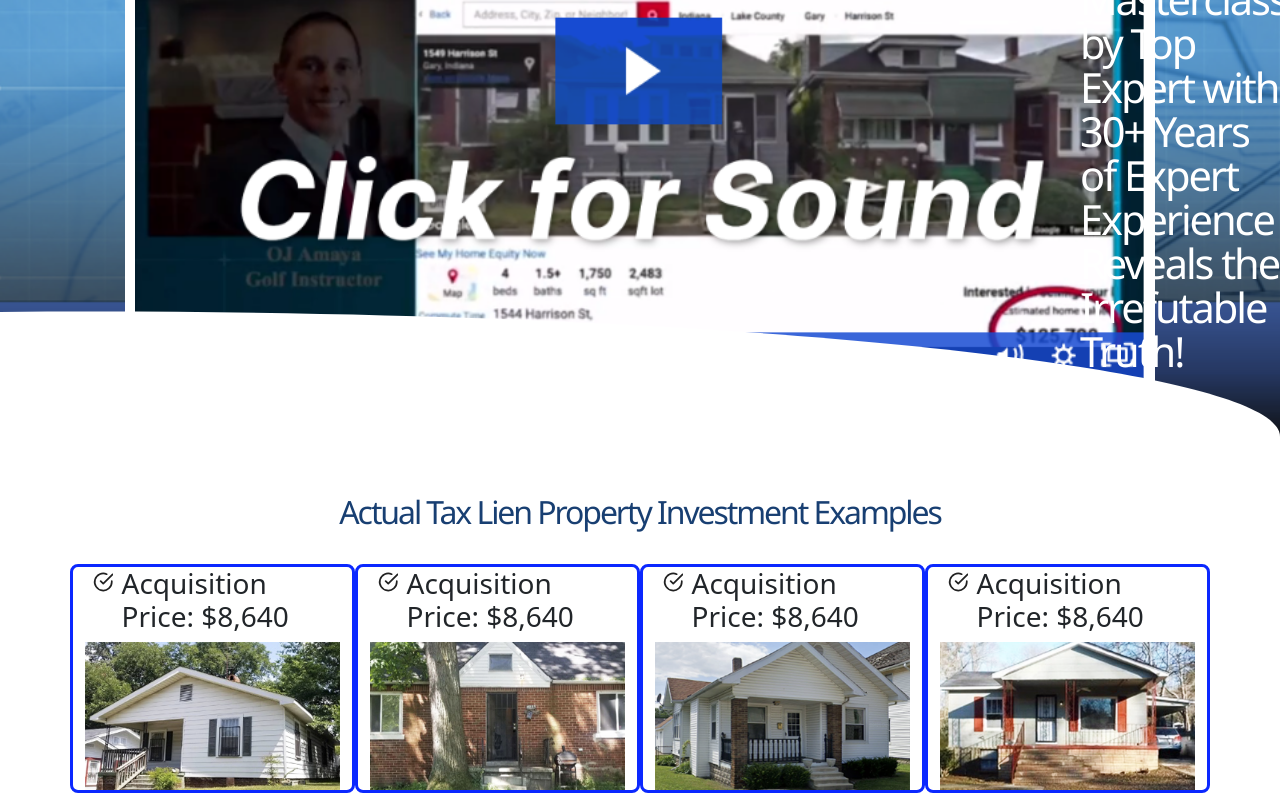
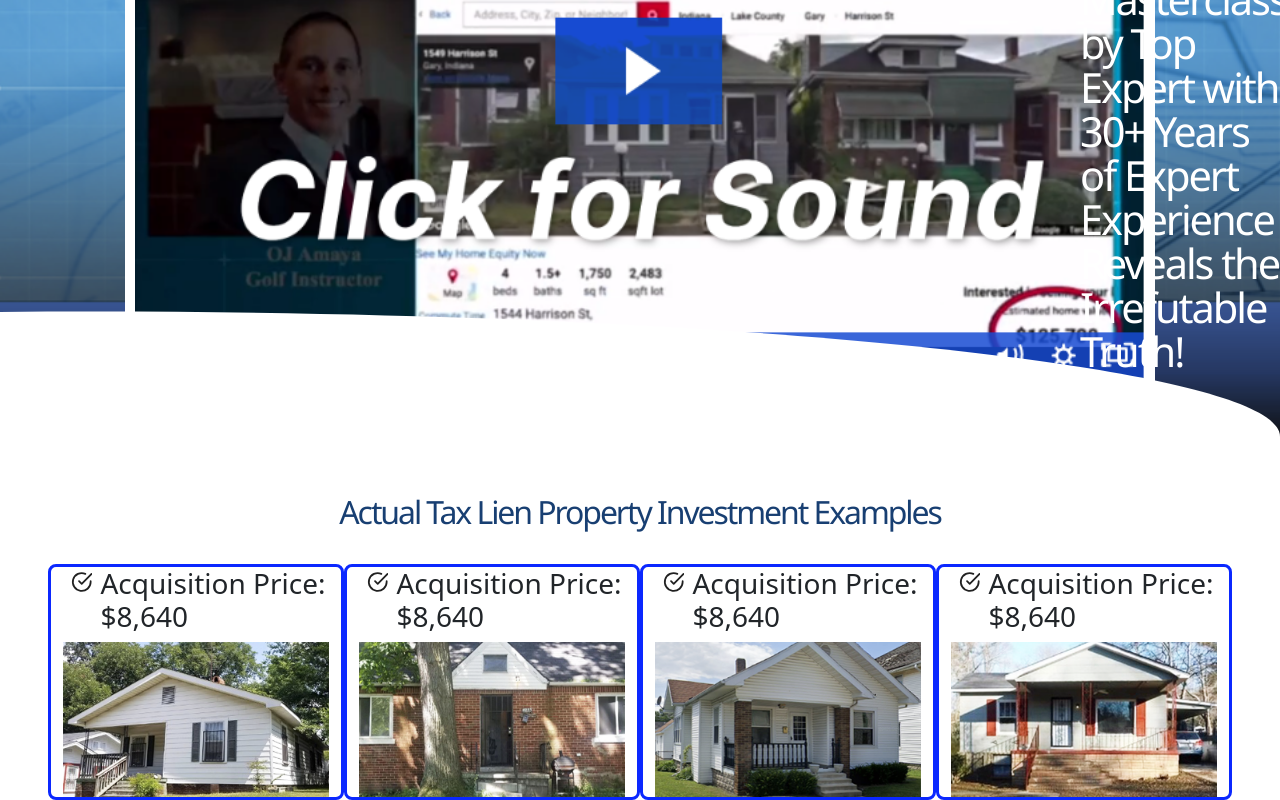
Before and after one commit to jbaxter91/ustla-resume, a plain HTML site: page index.html in a window 1280 px wide. Shown: the part 583-1383 px from the top of the page. Drawn offline with nearby package versions, Linux system fonts and the light colour scheme.

Commit message:
changed example container to fluid and added row margin - More space for examples

```diff
--- a/index.html
+++ b/index.html
@@ -1,31 +1,42 @@
 <!DOCTYPE html>
 <html lang="en">
   <head>
-    <meta charset="UTF-8">
-    <meta http-equiv="X-UA-Compatible" content="IE=edge">
-    <meta name="viewport" content="width=device-width, initial-scale=1.0">
+    <meta charset="UTF-8" />
+    <meta http-equiv="X-UA-Compatible" content="IE=edge" />
+    <meta name="viewport" content="width=device-width, initial-scale=1.0" />
     <title>Free Tax Lien Training | US Tax Lien Association</title>
-    <link rel="stylesheet" href="style.css">
+    <link rel="stylesheet" href="style.css" />
     <!--Bootstrap CSS only -->
-    <link href="https://cdn.jsdelivr.net/npm/bootstrap@5.1.3/dist/css/bootstrap.min.css" rel="stylesheet" integrity="sha384-1BmE4kWBq78iYhFldvKuhfTAU6auU8tT94WrHftjDbrCEXSU1oBoqyl2QvZ6jIW3" crossorigin="anonymous">
+    <link
+      href="https://cdn.jsdelivr.net/npm/bootstrap@5.1.3/dist/css/bootstrap.min.css"
+      rel="stylesheet"
+      integrity="sha384-1BmE4kWBq78iYhFldvKuhfTAU6auU8tT94WrHftjDbrCEXSU1oBoqyl2QvZ6jIW3"
+      crossorigin="anonymous"
+    />
     <!-- Font Awesome -->
-    <link rel="stylesheet" href="https://cdnjs.cloudflare.com/ajax/libs/font-awesome/6.1.1/css/all.min.css" integrity="sha512-KfkfwYDsLkIlwQp6LFnl8zNdLGxu9YAA1QvwINks4PhcElQSvqcyVLLD9aMhXd13uQjoXtEKNosOWaZqXgel0g==" crossorigin="anonymous" referrerpolicy="no-referrer" />
+    <link
+      rel="stylesheet"
+      href="https://cdnjs.cloudflare.com/ajax/libs/font-awesome/6.1.1/css/all.min.css"
+      integrity="sha512-KfkfwYDsLkIlwQp6LFnl8zNdLGxu9YAA1QvwINks4PhcElQSvqcyVLLD9aMhXd13uQjoXtEKNosOWaZqXgel0g=="
+      crossorigin="anonymous"
+      referrerpolicy="no-referrer"
+    />
   </head>
   <body>
     <div class="container store-nav">
-
       <header class="row justify-content-center flex">
         <!-- Logo -->
         <div class="col-4">
-                <img src="./images/ustla-logo-black-sm.png" alt="USTLA Logo">
+          <img src="./images/ustla-logo-black-sm.png" alt="USTLA Logo" />
         </div>
         <!-- Nav -->
         <nav class="col-md-8 d-flex flex-row">
           <div class="nav-link">
-                    <a class="p-4 link-dark" href="#">Home</a></div>
+            <a class="p-4 link-dark" href="#">Home</a>
+          </div>
           <div class="nav-link">
             <div class="dropdown">
-                        <a class="p-4 link-dark" class=" dropdown-toggle">
+              <a class="p-4 link-dark" class="dropdown-toggle">
                 About
                 <i class="fa fa-caret-down"></i>
               </a>
@@ -34,69 +45,75 @@
               </div>
             </div>
           </div>
-                <div class="nav-link"><a class="p-4 link-dark" href="#">Facts</a></div>
+          <div class="nav-link">
+            <a class="p-4 link-dark" href="#">Facts</a>
+          </div>
           <div class="nav-link"><a class="p-4 link-dark" href="#">Blog</a></div>
-                <div class="nav-link"><a class="p-4 link-dark" href="#">Members</a></div>
+          <div class="nav-link">
+            <a class="p-4 link-dark" href="#">Members</a>
+          </div>
         </nav>
       </header>
-
     </div>
     <div class=".container-fluid hero-section mt-5">
       <div class="container text-center">
         <h1 class="hero-title pt-3">
           Learn How You Can Safely Acquire Valuable Real Estate at Huge
-                Discounts & Earn Secured Fixed Returns through the
-                Power of Investing in Tax Lien Certificates
+          Discounts & Earn Secured Fixed Returns through the Power of Investing
+          in Tax Lien Certificates
         </h1>
-
       </div>
       <div class="custom-shape-divider-bottom-1651550537">
-            <svg data-name="Layer 1" xmlns="http://www.w3.org/2000/svg" viewBox="0 0 1200 120" preserveAspectRatio="none">
-                <path d="M0,0V7.23C0,65.52,268.63,112.77,600,112.77S1200,65.52,1200,7.23V0Z" class="shape-fill"></path>
+        <svg
+          data-name="Layer 1"
+          xmlns="http://www.w3.org/2000/svg"
+          viewBox="0 0 1200 120"
+          preserveAspectRatio="none"
+        >
+          <path
+            d="M0,0V7.23C0,65.52,268.63,112.77,600,112.77S1200,65.52,1200,7.23V0Z"
+            class="shape-fill"
+          ></path>
         </svg>
       </div>
 
       <div class="row py-3 hero-contents">
         <div class="col-2"></div>
         <div class="py-3 col d-flex justify-content-center hero-video">
-                <img src="./images/ustla-video-mockup.png" alt="Video Mockup">
+          <img src="./images/ustla-video-mockup.png" alt="Video Mockup" />
         </div>
         <div class="py-3 col-2 d-flex justify-content-center hero-descrip">
-                <p>New 4-Module Results-Driven Masterclass by Top Expert with 30+ Years of
-                    Expert Experience Reveals
-                    the Irrefutable Truth!</p>
+          <p>
+            New 4-Module Results-Driven Masterclass by Top Expert with 30+ Years
+            of Expert Experience Reveals the Irrefutable Truth!
+          </p>
         </div>
         <div class="col-2 mb-4"></div>
       </div>
-
     </div>
 
-    <div class="container mt-4 property-examples">
+    <div class="container-fluid mt-4 property-examples">
       <div class="row py-4">
         <div class="col-12 examples-title text-center">
           <h2>Actual Tax Lien Property Investment Examples</h2>
         </div>
       </div>
-        <div class="row">
+      <div class="row px-5">
         <div class="col-3 example-box">
           <div class="row example-title">
             <div class="col d-flex flex-row">
-                        <svg class="mx-2" fill="none" height="30" stroke="#212121" stroke-linecap="round" stroke-linejoin="round" stroke-width="2" viewBox="0 0 24 24" width="30" xmlns="http://www.w3.org/2000/svg">
-                            <path d="M22 11.07V12a10 10 0 1 1-5.93-9.14"></path>
-                        <polyline points="23 3 12 14 9 11"></polyline>
-                        </svg>
-                        <h3>Acquisition Price: $8,640</h3>
-                    </div>
-
-                </div>
-                <div class="row example-img">
-                    <img src="./images/property-samples-use-1.png" alt="">
-                </div>
-            </div>
-            <div class="col-3 example-box">
-                <div class="row example-title">
-                    <div class="col d-flex flex-row">
-                        <svg class="mx-2" fill="none" height="30" stroke="#212121" stroke-linecap="round" stroke-linejoin="round" stroke-width="2" viewBox="0 0 24 24" width="30" xmlns="http://www.w3.org/2000/svg">
+              <svg
+                class="mx-2"
+                fill="none"
+                height="30"
+                stroke="#212121"
+                stroke-linecap="round"
+                stroke-linejoin="round"
+                stroke-width="2"
+                viewBox="0 0 24 24"
+                width="30"
+                xmlns="http://www.w3.org/2000/svg"
+              >
                 <path d="M22 11.07V12a10 10 0 1 1-5.93-9.14"></path>
                 <polyline points="23 3 12 14 9 11"></polyline>
               </svg>
@@ -104,13 +121,24 @@
             </div>
           </div>
           <div class="row example-img">
-                    <img src="./images/property-samples-use-2.png" alt="">
+            <img src="./images/property-samples-use-1.png" alt="" />
           </div>
         </div>
         <div class="col-3 example-box">
           <div class="row example-title">
             <div class="col d-flex flex-row">
-                        <svg class="mx-2" fill="none" height="30" stroke="#212121" stroke-linecap="round" stroke-linejoin="round" stroke-width="2" viewBox="0 0 24 24" width="30" xmlns="http://www.w3.org/2000/svg">
+              <svg
+                class="mx-2"
+                fill="none"
+                height="30"
+                stroke="#212121"
+                stroke-linecap="round"
+                stroke-linejoin="round"
+                stroke-width="2"
+                viewBox="0 0 24 24"
+                width="30"
+                xmlns="http://www.w3.org/2000/svg"
+              >
                 <path d="M22 11.07V12a10 10 0 1 1-5.93-9.14"></path>
                 <polyline points="23 3 12 14 9 11"></polyline>
               </svg>
@@ -118,13 +146,24 @@
             </div>
           </div>
           <div class="row example-img">
-                    <img src="./images/property-samples-use-3.png" alt="">
+            <img src="./images/property-samples-use-2.png" alt="" />
           </div>
         </div>
         <div class="col-3 example-box">
           <div class="row example-title">
             <div class="col d-flex flex-row">
-                        <svg class="mx-2" fill="none" height="30" stroke="#212121" stroke-linecap="round" stroke-linejoin="round" stroke-width="2" viewBox="0 0 24 24" width="30" xmlns="http://www.w3.org/2000/svg">
+              <svg
+                class="mx-2"
+                fill="none"
+                height="30"
+                stroke="#212121"
+                stroke-linecap="round"
+                stroke-linejoin="round"
+                stroke-width="2"
+                viewBox="0 0 24 24"
+                width="30"
+                xmlns="http://www.w3.org/2000/svg"
+              >
                 <path d="M22 11.07V12a10 10 0 1 1-5.93-9.14"></path>
                 <polyline points="23 3 12 14 9 11"></polyline>
               </svg>
@@ -132,12 +171,35 @@
             </div>
           </div>
           <div class="row example-img">
-                    <img src="./images/property-samples-use-4.png" alt="">
+            <img src="./images/property-samples-use-3.png" alt="" />
+          </div>
+        </div>
+        <div class="col-3 example-box">
+          <div class="row example-title">
+            <div class="col d-flex flex-row">
+              <svg
+                class="mx-2"
+                fill="none"
+                height="30"
+                stroke="#212121"
+                stroke-linecap="round"
+                stroke-linejoin="round"
+                stroke-width="2"
+                viewBox="0 0 24 24"
+                width="30"
+                xmlns="http://www.w3.org/2000/svg"
+              >
+                <path d="M22 11.07V12a10 10 0 1 1-5.93-9.14"></path>
+                <polyline points="23 3 12 14 9 11"></polyline>
+              </svg>
+              <h3>Acquisition Price: $8,640</h3>
+            </div>
+          </div>
+          <div class="row example-img">
+            <img src="./images/property-samples-use-4.png" alt="" />
           </div>
         </div>
       </div>
     </div>
-
-
   </body>
 </html>
```
Lines whose indentation alone changed are shown as unchanged.
